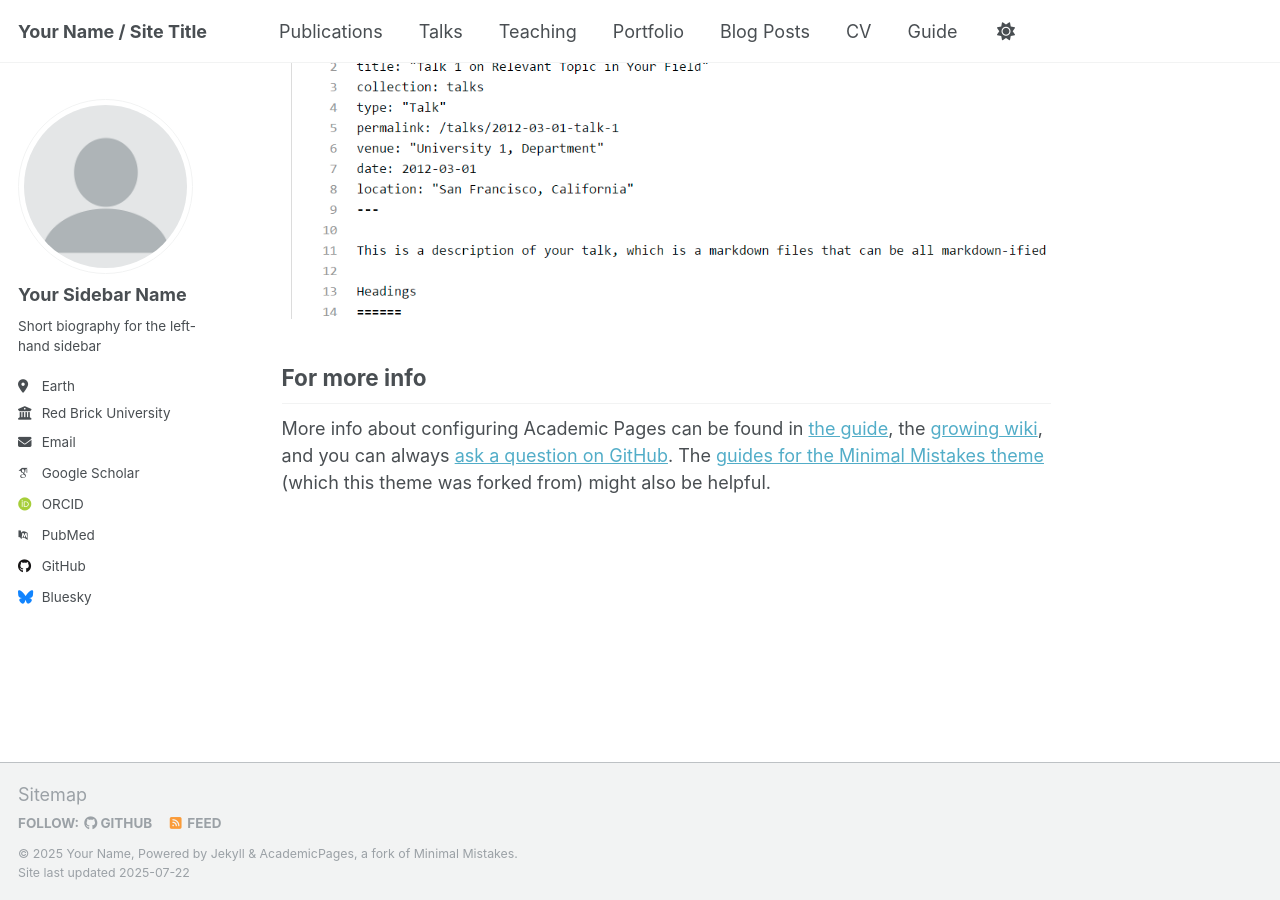
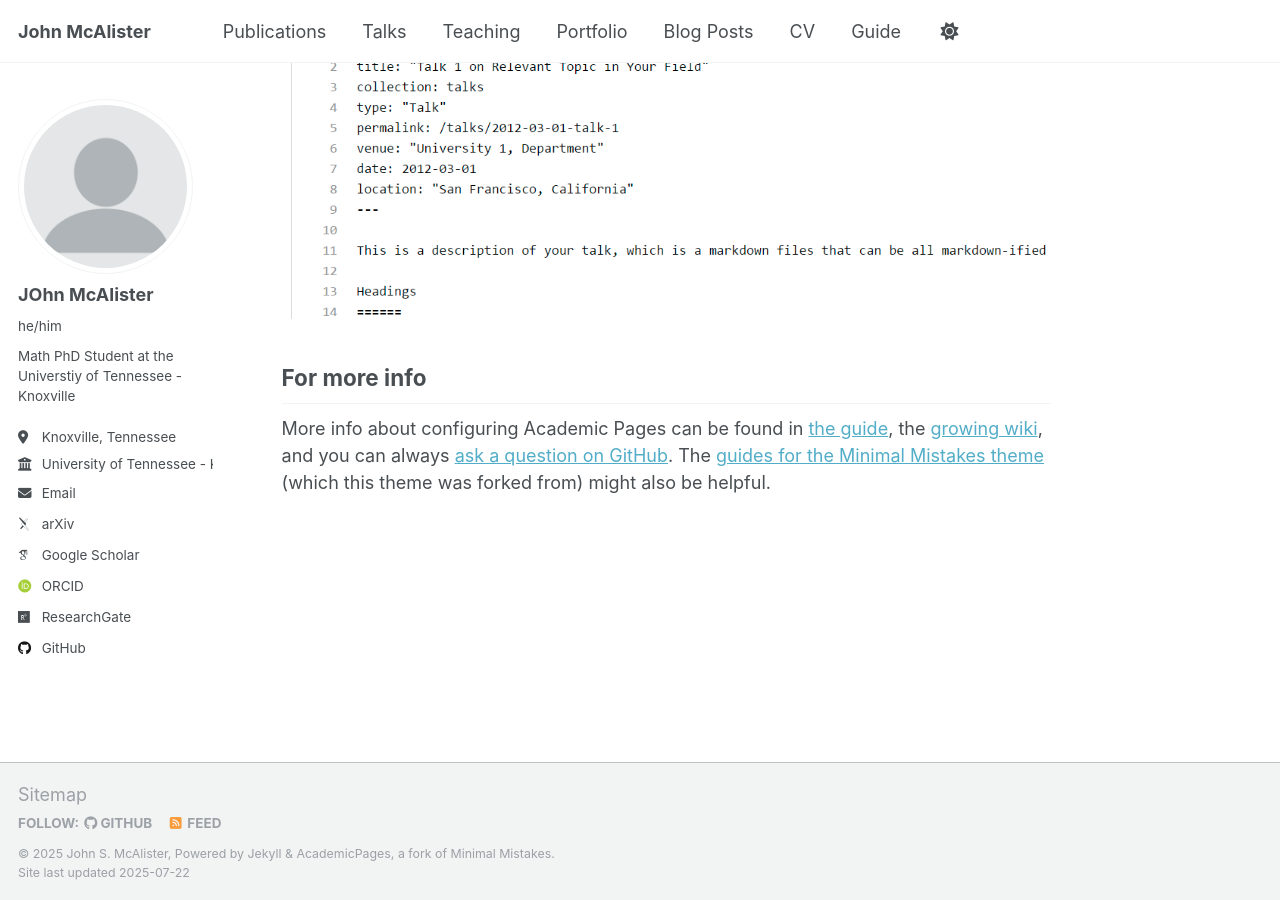
Before and after one commit to jmcalis/jmcalis.github.io, a Jekyll site: the page built from _pages/about.md, in a window 1280 px wide and 900 px high, scrolled down 2880 px. Built offline with Jekyll 4.4.1, drawn with Linux system fonts in a browser that asks for light colours; some web fonts are replaced; a script that is not in the unit is left out.

Commit message:
Initial Commit Changing Config file

```diff
--- a/_config.yml
+++ b/_config.yml
@@ -9,13 +9,13 @@
 # Basic Site Settings
 locale                   : "en-US"
 site_theme               : "default"
-title                    : "Your Name / Site Title"
+title                    : "John McAlister"
 title_separator          : "-"
-name                     : &name "Your Name"
-description              : &description "personal description"
-url                      : https://academicpages.github.io # the base hostname & protocol for your site e.g. "https://[your GitHub username].github.io" or if you already have some other page hosted on Github then use "https://[your GitHub username].github.io/[Your Repo Name]"
+name                     : &name "John S. McAlister"
+description              : &description "Mathematician studying game theoretic modeling"
+url                      : https://jmcalis.github.io # the base hostname & protocol for your site e.g. "https://[your GitHub username].github.io" or if you already have some other page hosted on Github then use "https://[your GitHub username].github.io/[Your Repo Name]"
 baseurl                  : "" # the subpath of your site, e.g. "/blog"
-repository               : "academicpages/academicpages.github.io"
+repository               : "jmcalis/jmcalis.github.io"
 
 # Site Author - The following control what appear as part of the author content on the side bar.
 #               If a field is blank the icon and link will not appear, otherwise it will be shown.
@@ -23,36 +23,36 @@ repository               : "academicpages/academicpages.github.io"
 author:
   # Biographic information
   avatar           : "profile.png"
-  name             : "Your Sidebar Name"
-  pronouns         : # example: "she/her"
-  bio              : "Short biography for the left-hand sidebar"
-  location         : "Earth"
-  employer         : "Red Brick University"
+  name             : "JOhn McAlister"
+  pronouns         : "he/him"
+  bio              : "Math PhD Student at the Universtiy of Tennessee - Knoxville"
+  location         : "Knoxville, Tennessee"
+  employer         : "University of Tennessee - Knoxville"
   uri              : # URL
-  email            : "none@example.org"
+  email            : "jmcalis6@vols.utk.edu"
 
   # Academic websites
   academia         : # URL
-  arxiv            : # URL - Update with the correct link to your profile
-  googlescholar    : "https://scholar.google.com/citations?user=PS_CX0AAAAAJ"
+  arxiv            : "https://arxiv.org/search/math?searchtype=author&query=McAlister,+J+S"
+  googlescholar    : "https://scholar.google.com/citations?user=QhxXZvAAAAAJ&hl=en"
   impactstory      : # URL
-  orcid            : "http://orcid.org/yourorcidurl"
+  orcid            : "http://orcid.org/0000-0003-3264-5375"
   semantic         : # URL
-  pubmed           : "https://www.ncbi.nlm.nih.gov/pubmed/?term=john+snow"
-  researchgate     : # URL
+  pubmed           : # URL
+  researchgate     : "https://www.researchgate.net/profile/John-Mcalister-4"
   scopus           : # URL
 
   # Repositories and software development
   bitbucket        : # Username - Update with your username on the site
   codepen          : # Username
   dribbble         : # Username
-  github           : "academicpages"
+  github           : "jmcalis"
   kaggle           : # Username
   stackoverflow    : # User number or user number and name (i.e., use "1" or "1/jeff-atwood")
 
   # Social media
   artstation       : # Username
-  bluesky          : "bsky.app" # Replace this with you Bluesky username
+  bluesky          : #"bsky.app" # Replace this with you Bluesky username
   facebook         : # Username
   flickr           : # Username
   foursquare       : # Username
```
